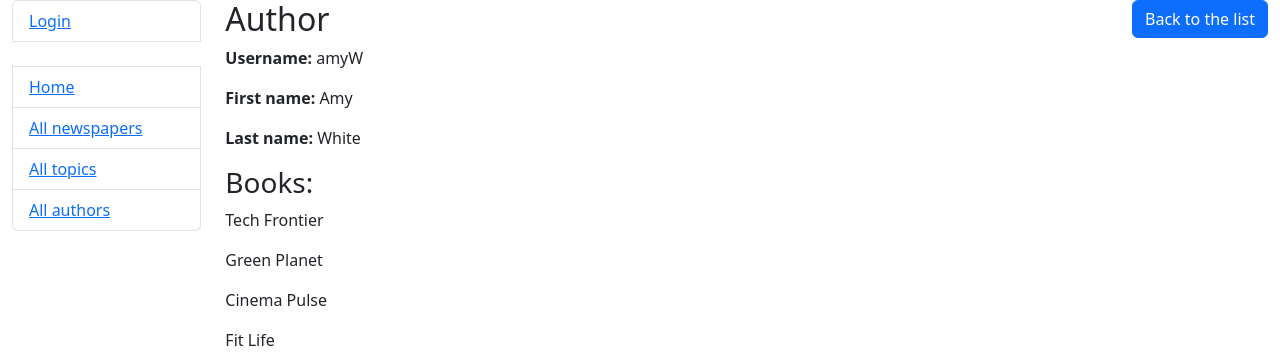
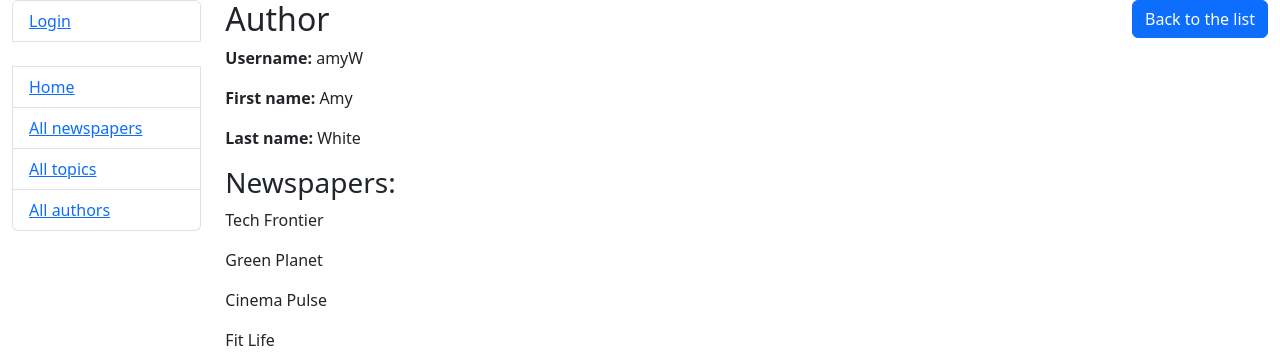
Before and after one commit to DanuloM/NewsFlow, a Django app: page /redactors/6 in a window 1280 px wide. Shown: the top 362 px of the page. Run offline with Django 4.2, Linux system fonts and the light colour scheme; data comes from the database, SQL or seed files in the repository.

Commit message:
refactor: rename book to newspaper in redactor_detail template

```diff
--- a/templates/agency/redactor_detail.html
+++ b/templates/agency/redactor_detail.html
@@ -6,8 +6,8 @@
   <p><strong>Username: </strong>{{ redactor.username }}</p>
   <p><strong>First name: </strong>{{ redactor.first_name }}</p>
   <p><strong>Last name: </strong>{{ redactor.last_name }}</p>
-  <h3>Books:</h3>
-  {% for book in redactor.newspapers.all %}
-    <p>{{ book.title }}</p>
+  <h3>Newspapers:</h3>
+  {% for newspaper in redactor.newspapers.all %}
+    <p>{{ newspaper.title }}</p>
   {% endfor %}
 {% endblock %}
```
